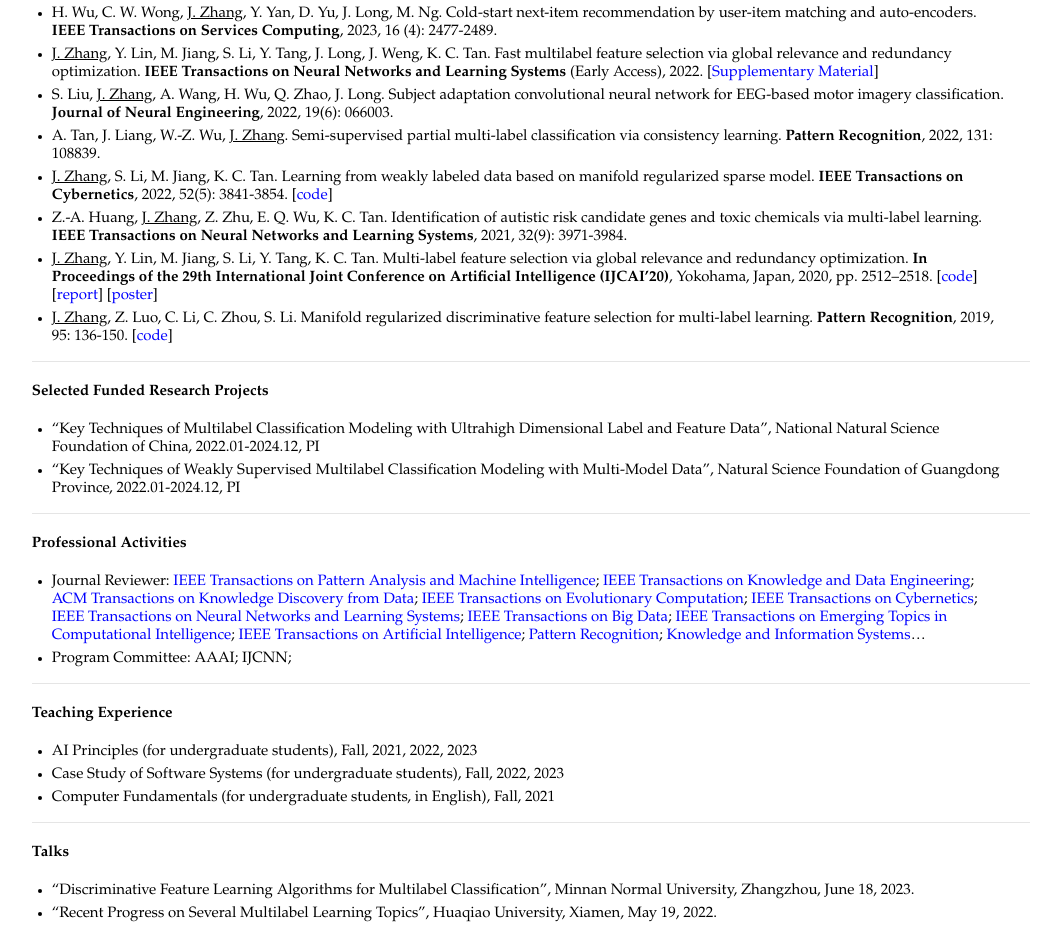
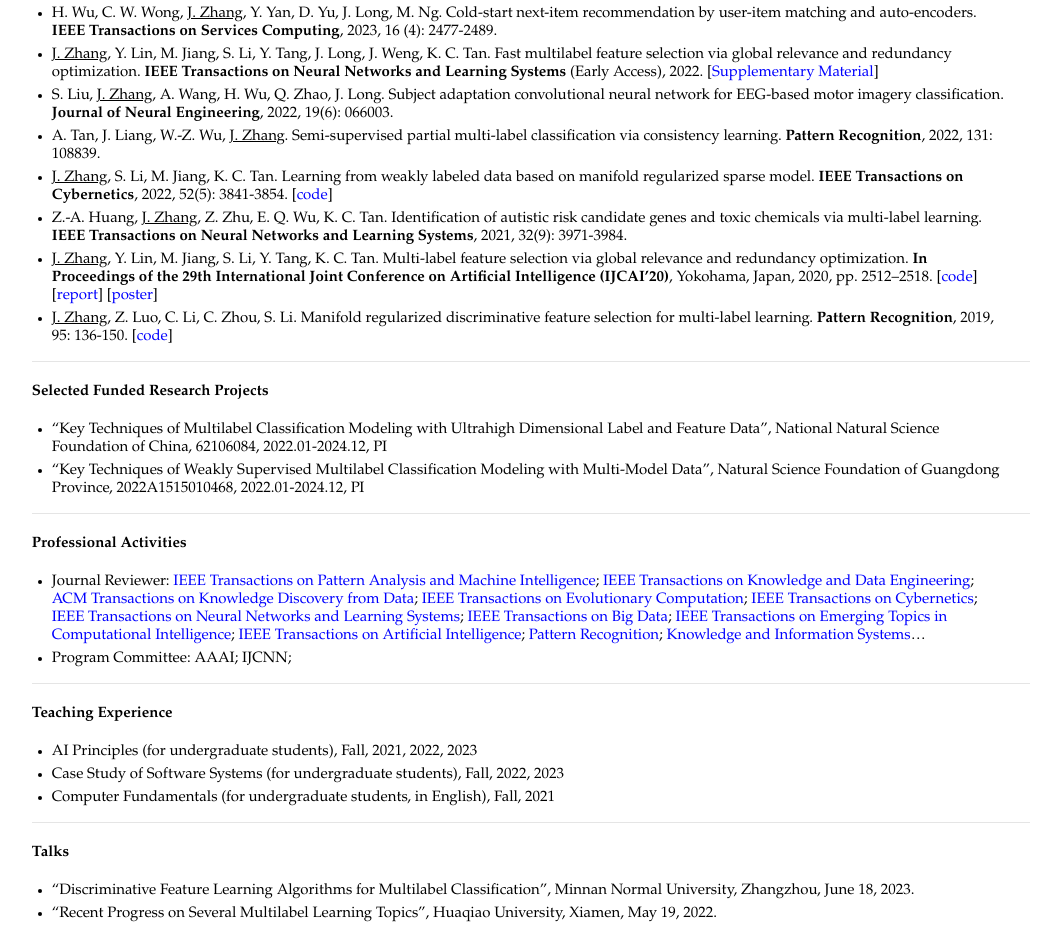
Before and after one commit to jiazhang-ml/jiazhang-ml.github.io, a Jekyll site: the page built from index.md, in a window 1280 px wide. Shown: the part 473-1400 px from the top of the page, without its empty margins (109-1170 px from the left). Built offline with Jekyll 4.4.1, drawn with Linux system fonts in a browser that asks for light colours.

Commit message:
Update index.md

```diff
--- a/index.md
+++ b/index.md
@@ -32,8 +32,8 @@ layout: default
 
 #### Selected Funded Research Projects
 
-* "Key Techniques of Multilabel Classification Modeling with Ultrahigh Dimensional Label and Feature Data", National Natural Science Foundation of China, 2022.01-2024.12, PI
-* "Key Techniques of Weakly Supervised Multilabel Classification Modeling with Multi-Model Data", Natural Science Foundation of Guangdong Province, 2022.01-2024.12, PI
+* "Key Techniques of Multilabel Classification Modeling with Ultrahigh Dimensional Label and Feature Data", National Natural Science Foundation of China, 62106084, 2022.01-2024.12, PI
+* "Key Techniques of Weakly Supervised Multilabel Classification Modeling with Multi-Model Data", Natural Science Foundation of Guangdong Province, 2022A1515010468, 2022.01-2024.12, PI
 
 ---
 
```
